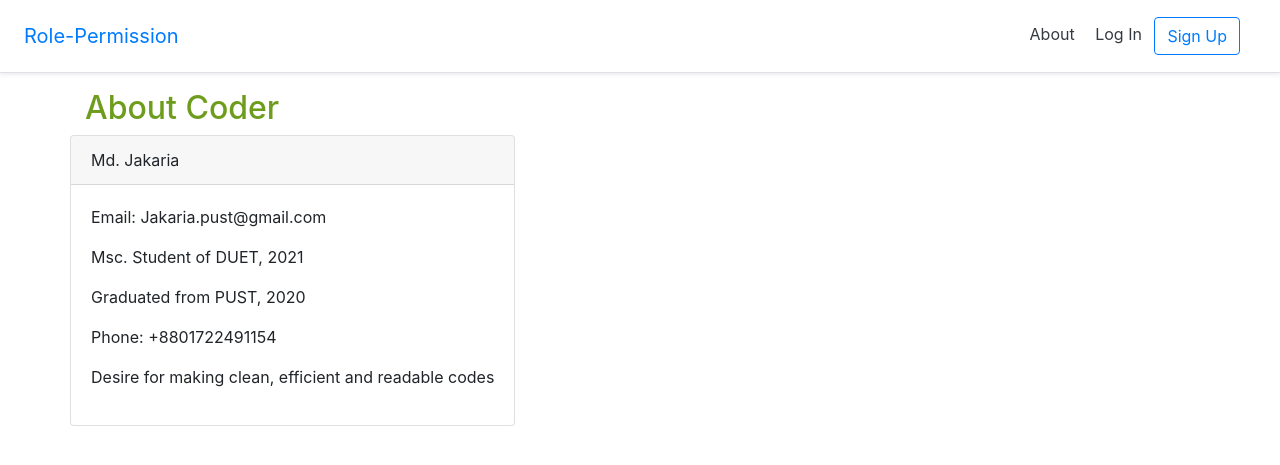
After one commit to jakariadev/User-role-permission-in-CUM-with-get_user_model, a Django app: page /about/ in a window 1280 px wide. The commit adds this page. Shown: the top 465 px of the page. Run offline with Django 3.2, Linux system fonts and the light colour scheme; some libraries are stand-ins or nearby versions.

Commit message:
About section added

```diff
--- a/pages/urls.py
+++ b/pages/urls.py
@@ -1,7 +1,8 @@
 # pages/urls.py
 from django.urls import path
-from .views import HomePageView
+from .views import HomePageView, AboutPageView
 
 urlpatterns = [
     path('', HomePageView.as_view(), name='home'),
+    path('about/', AboutPageView.as_view(), name='about'),
 ]
--- a/pages/views.py
+++ b/pages/views.py
@@ -3,5 +3,6 @@ from django.shortcuts import render
 from django.http import HttpResponse
 
 class HomePageView(TemplateView):
-
     template_name = 'home.html'
+class AboutPageView(TemplateView):
+    template_name = 'about.html'
--- a/templates/_base.html
+++ b/templates/_base.html
@@ -17,7 +17,7 @@
       <a href="{% url 'home' %}" class="navbar-brand my-0 mr-md-auto
       font-weight-normal">Role-Permission</a>
       <nav class="my-2 my-md-0 mr-md-3">
-        <a class="p-2 text-dark" href="#">About</a>
+        <a class="p-2 text-dark" href="{% url 'about' %}">About</a>
         {% if user.is_authenticated %}
           <a class="p-2 text-dark" href="{% url 'logout' %}">Log Out</a>
         {% else %}
--- /dev/null
+++ b/templates/about.html
@@ -0,0 +1,20 @@
+{% extends '_base.html' %}
+{% block title %}About{% endblock title %}
+{% block content %}
+<h1>About Coder</h1>
+<div class="row">
+<div class="card">
+<div class="card-header">Md. Jakaria </div>
+<div class="card-body">
+
+<p>Email: Jakaria.pust@gmail.com</p>
+<p>Msc. Student of DUET, 2021</p>
+<p>Graduated from PUST, 2020 </p>
+<p>Phone: +8801722491154 </p>
+<p>Desire for making clean, efficient and readable codes </p>
+
+</div>
+
+</div>
+</div>
+{% endblock content %}
```
